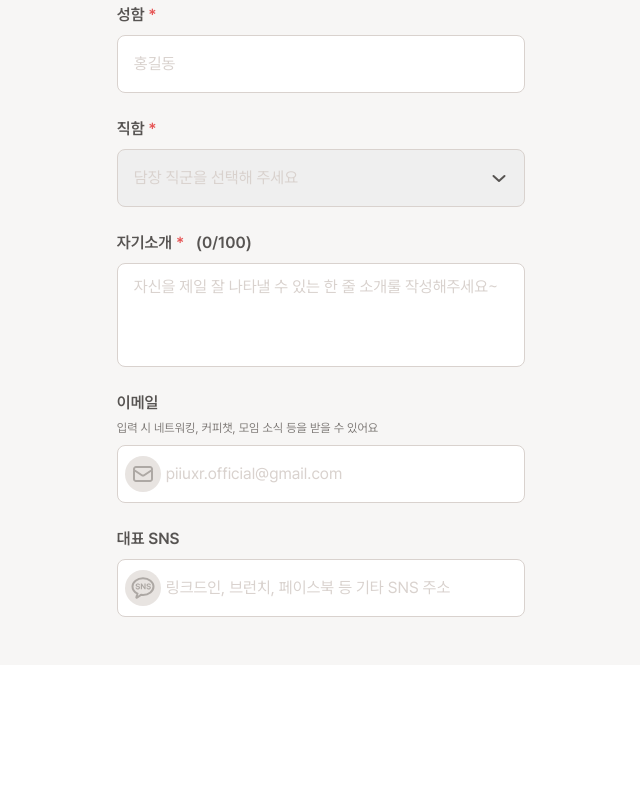
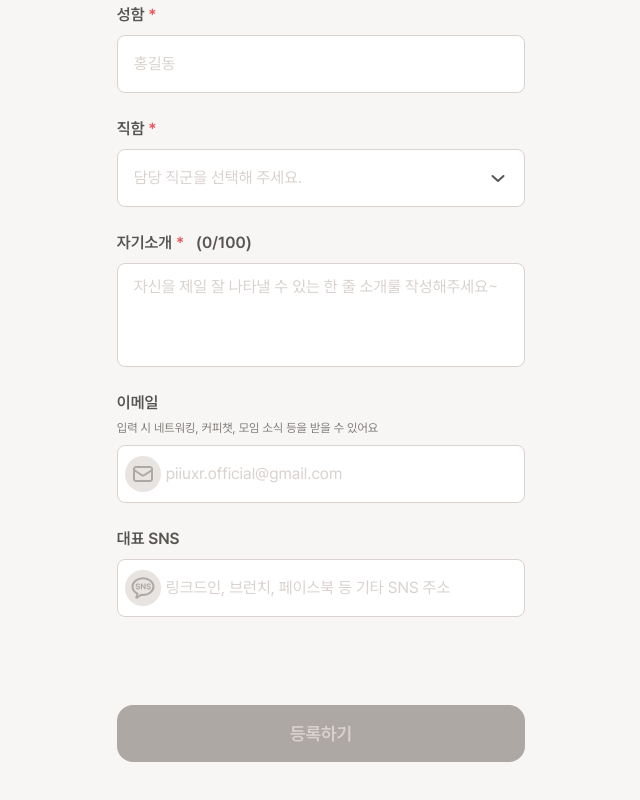
Before and after one commit to People-interested-in-UXR/Web, a Next.js app: page /sign-up in a window 1280 px wide. Shown: the part 376-1176 px from the top of the page, without its empty margins (319-959 px from the left). Before the commit the page ends 1041 px from the top, so only its background shows below. Built offline with nearby package versions, Linux system fonts and the light colour scheme.

Commit message:
style(view): 회원가입 form view 완성

```diff
--- a/src/app/(router)/sign-up/page.tsx
+++ b/src/app/(router)/sign-up/page.tsx
@@ -9,6 +9,7 @@ export default function Page({}) {
   const [fileName, setFileName] = useState("");
   const [name, setName] = useState("");
   const [job, setJob] = useState("");
+  const [jobToggle, setJobToggle] = useState(false);
   const [introduce, setIntroduce] = useState("");
   const [email, setEmail] = useState("");
   const [sns, setSns] = useState("");
@@ -71,7 +72,10 @@ export default function Page({}) {
               </div>
             </div>
           )}
-          <form className="flex flex-col w-full px-[84px] gap-6 mt-2">
+          <form
+            className="flex flex-col w-full px-[84px] gap-6 mt-2"
+            onSubmit={(event) => event.preventDefault()}
+          >
             {/* 프로필 사진 */}
             <div className="flex flex-col items-start w-full gap-2">
               <div className="b2-600-16 text-default gap-2">
@@ -124,6 +128,7 @@ export default function Page({}) {
                 className={`${name ? "border-teriary" : "border-secondary"} b2-400-16 w-full border rounded-lg px-4 py-[11px] bg-white flex justify-between items-center h-[58px] outline-none placeholder:text-muted`}
                 placeholder="홍길동"
                 onChange={(event) => setName(event.currentTarget.value)}
+                maxLength={16}
               />
             </div>
             {/* 직함 */}
@@ -132,8 +137,57 @@ export default function Page({}) {
                 직함 <span className="text-primary-red">*</span>
               </label>
 
-              <div className="w-full relative flex items-center">
-                <select
+              <div className="w-full relative flex items-center flex-col">
+                <div className="w-full">
+                  <input
+                    id="job"
+                    type="text"
+                    name="job"
+                    className="hidden"
+                    // value={job}
+                  />
+                  <div
+                    className={`${job ? "border-teriary" : "border-secondary"} bg-white w-full  border rounded-lg p-4 flex justify-between`}
+                    onClick={(event) => {
+                      setJobToggle((prev) => !prev);
+                    }}
+                  >
+                    {job ? (
+                      <div>{job}</div>
+                    ) : (
+                      <div className="text-muted b2-400-16">
+                        담당 직군을 선택해 주세요.
+                      </div>
+                    )}
+
+                    <Icon
+                      src={"/icon/common/bottom_point_arrows.svg"}
+                      alt={"bottom pointer arrow"}
+                      className={`transition ${jobToggle ? "rotate-180" : ""}`}
+                      height={20}
+                      width={20}
+                    />
+                  </div>
+                </div>
+                {jobToggle && (
+                  <ul className="w-full rounded-lg bg-white grid grid-cols-1 divide-y divide-muted mt-2 border border-muted">
+                    {["UX Researcher", "Product Designer", "PO/PM"].map(
+                      (el, index) => (
+                        <button
+                          key={index}
+                          className="p-4 text-start w-full hover:bg-muted hover:text-sub active:bg-brown-800 active:text-accent b2-400-16 active:rounded-lg"
+                          onClick={() => {
+                            setJob(el);
+                            setJobToggle((prev) => !prev);
+                          }}
+                        >
+                          <li className="w-full">{el}</li>
+                        </button>
+                      )
+                    )}
+                  </ul>
+                )}
+                {/* <select
                   id={"job"}
                   className={`${job ? "border-teriary" : "border-secondary text-muted"} b2-400-16 w-full border rounded-lg px-4 py-[11px]  h-[58px] outline-none appearance-none relative`}
                   onChange={(event) => setJob(event.currentTarget.value)}
@@ -144,15 +198,15 @@ export default function Page({}) {
                   <option value="pm/po">PM/PO</option>
                   <option value="designer">UX/UI Designer</option>
                   <option value="researcher">UX Researcher</option>
-                </select>
-                <div className="absolute right-4">
+                </select> */}
+                {/* <div className="absolute right-4">
                   <Icon
                     src={"/icon/common/bottom_point_arrows.svg"}
                     alt={"bottom pointer arrow"}
                     height={20}
                     width={20}
                   />
-                </div>
+                </div> */}
               </div>
             </div>
             {/* 자기소개 */}
@@ -231,6 +285,19 @@ export default function Page({}) {
                 />
               </div>
             </div>
+            <button
+              className={`mt-16 w-full p-4 text-muted bg-brown-600 rounded-2xl h4-600-18 ${
+                ![fileName, name, job, introduce].every((value) => value)
+                  ? "text-muted bg-brown-600"
+                  : "text-white bg-btn-default"
+              }`}
+              type="submit"
+              disabled={
+                ![fileName, name, job, introduce].every((value) => value)
+              }
+            >
+              등록하기
+            </button>
           </form>
         </div>
       </div>
```
Also changed, not shown: src/app/_ui/_atomics/Icon/Icon.tsx (+4 -1 lines), src/app/todo.md (+6 -5 lines).
